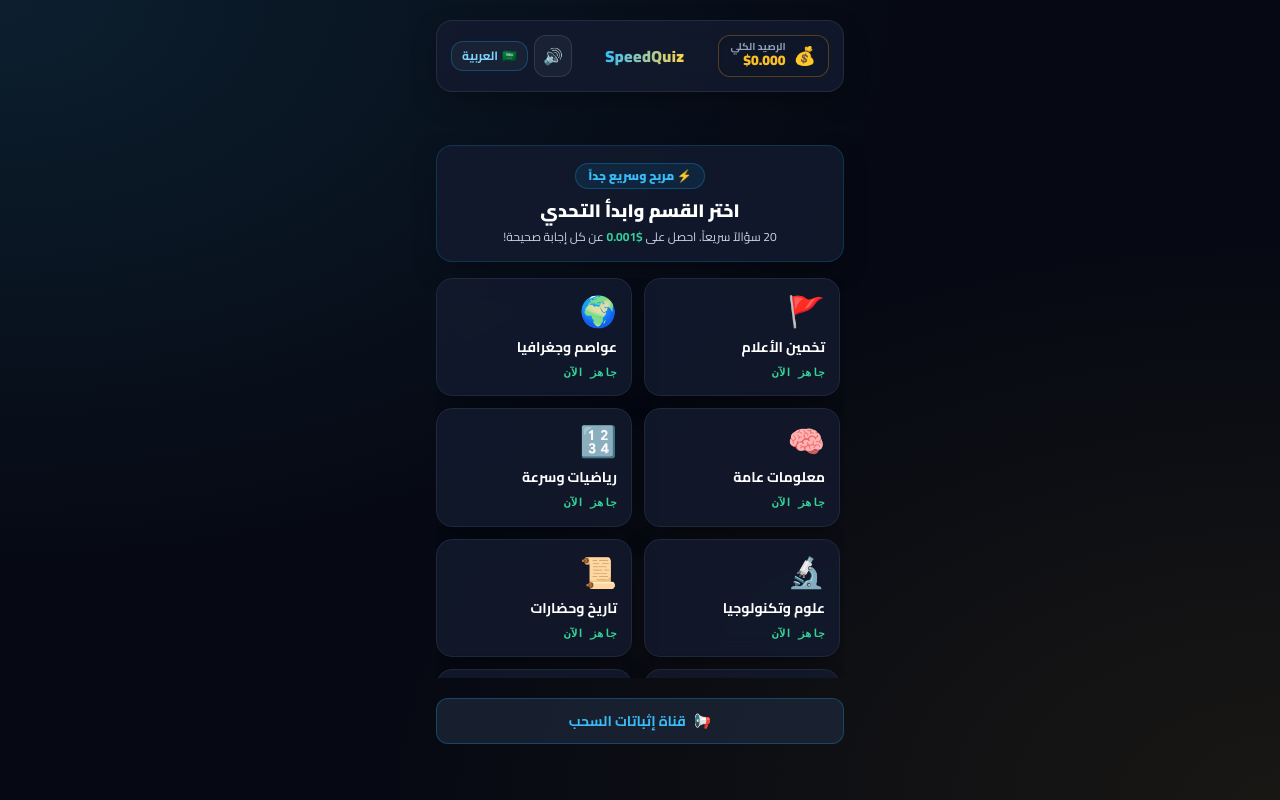
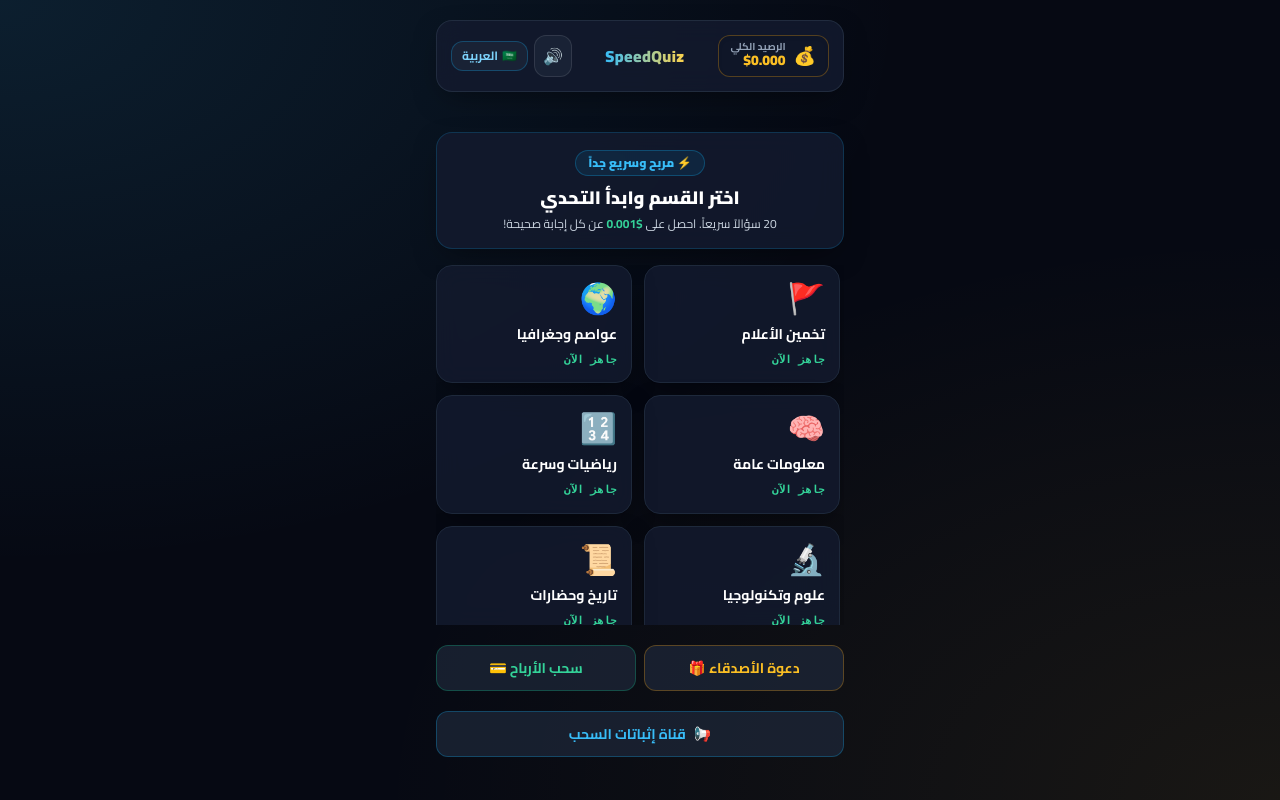
Before and after one commit to xma1xma-maker/quezte, a plain HTML site: page index.html in a window 1280 px wide. Drawn offline with nearby package versions, Linux system fonts and the light colour scheme.

Commit message:
Update index.html

```diff
--- a/index.html
+++ b/index.html
@@ -83,7 +83,20 @@
       </div>
 
       <!-- Categories Grid Container -->
-      <div id="categories-grid" class="grid grid-cols-2 gap-3 max-h-[50vh] overflow-y-auto pr-1"></div>
+      <div id="categories-grid" class="grid grid-cols-2 gap-3 max-h-[45vh] overflow-y-auto pr-1"></div>
+
+      <!-- أزرار التحكم (الدعوة، السحب، القناة) -->
+      <div class="grid grid-cols-2 gap-2 mt-1">
+        <!-- زر دعوة الأصدقاء -->
+        <button onclick="window.openInvite()" class="w-full glass-btn py-3 rounded-xl text-amber-400 font-bold text-sm flex items-center justify-center gap-2 border border-amber-500/30 hover:bg-amber-500/10 transition-all active:scale-95">
+          <span id="lbl-invite">دعوة الأصدقاء 🎁</span>
+        </button>
+
+        <!-- زر سحب الأرباح -->
+        <button onclick="window.openWithdraw()" class="w-full glass-btn py-3 rounded-xl text-emerald-400 font-bold text-sm flex items-center justify-center gap-2 border border-emerald-500/30 hover:bg-emerald-500/10 transition-all active:scale-95">
+          <span id="lbl-withdraw">سحب الأرباح 💳</span>
+        </button>
+      </div>
 
       <!-- زر قناة الإثباتات -->
       <button onclick="window.openChannel()" class="mt-1 w-full glass-btn py-3 rounded-xl text-sky-400 font-bold text-sm flex items-center justify-center gap-2 border border-sky-500/30 hover:bg-sky-500/10 transition-all active:scale-95">
```
